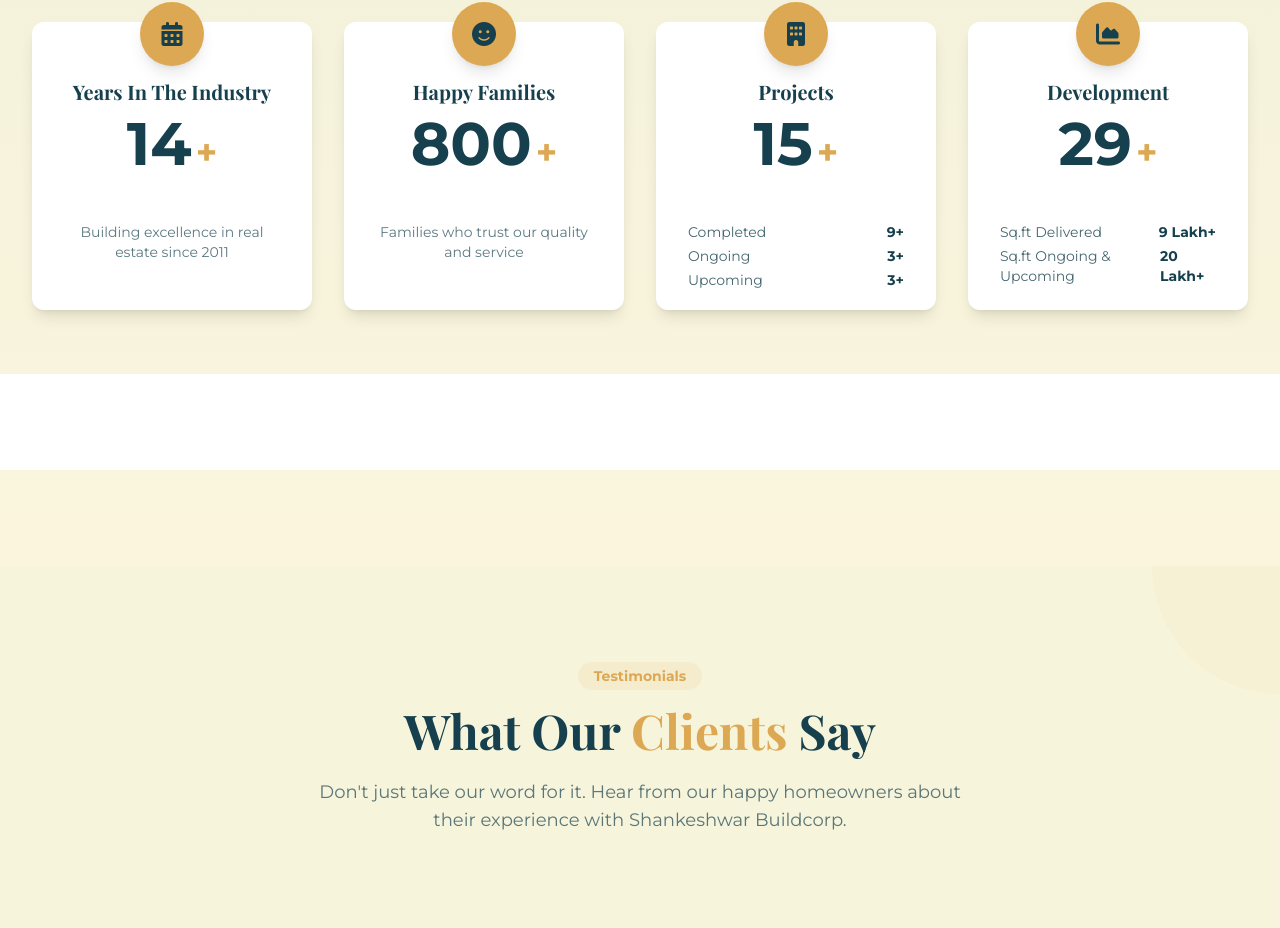
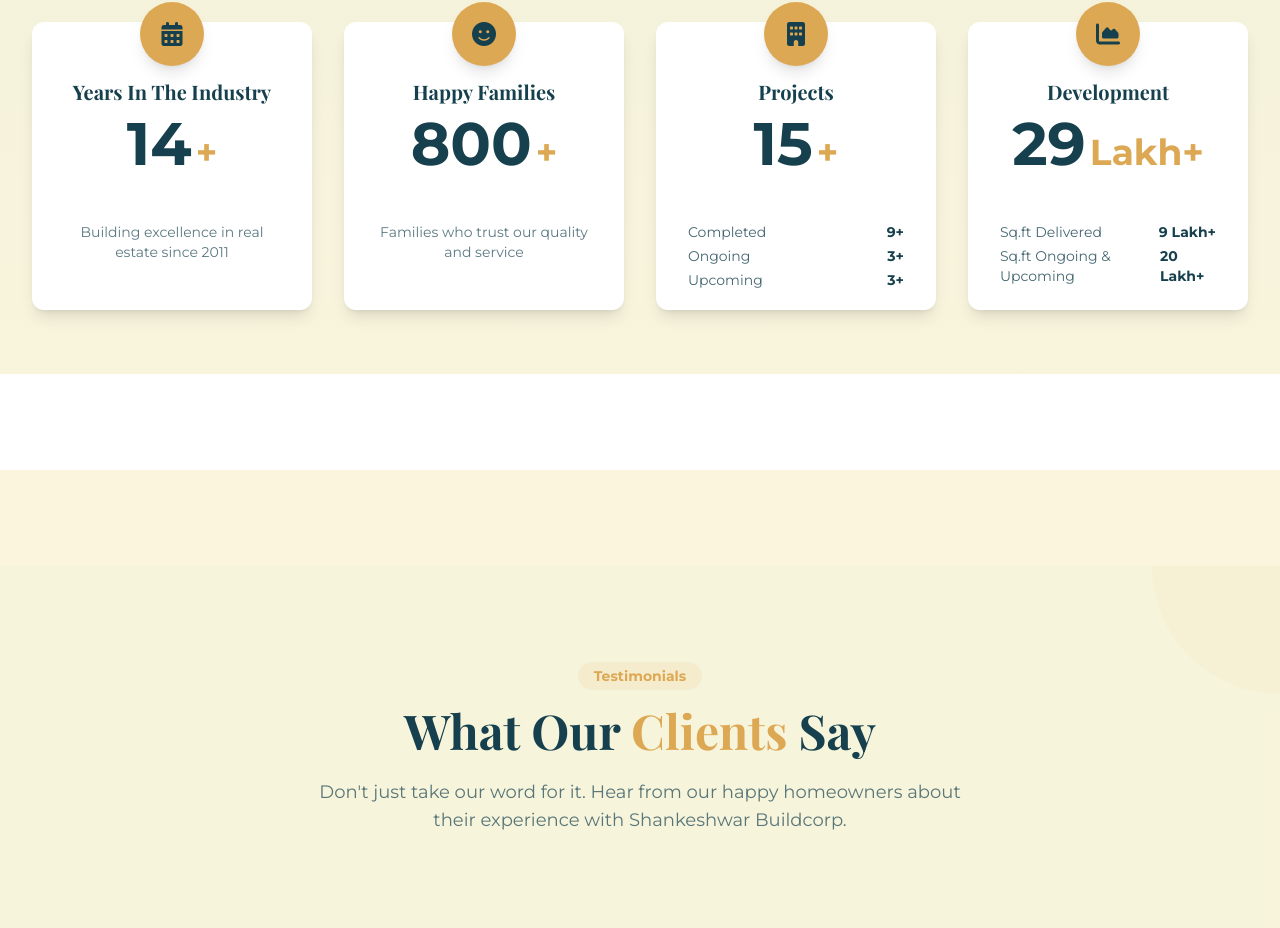
Before and after one commit to ShankeshwarBuildCorp/website, a React (Vite) app: page / in a window 1280 px wide. Shown: the part 3859-4787 px from the top of the page. Built offline with nearby package versions, Linux system fonts and the light colour scheme.

Commit message:
review and counter changed

```diff
--- a/src/components/home/AchievementsCounter.jsx
+++ b/src/components/home/AchievementsCounter.jsx
@@ -41,6 +41,7 @@ const achievements = [
     icon: 'fas fa-chart-area',
     description: '',
     hasSubcounters: true,
+    suffix: ' Lakh+',
     subcounters: [
       { name: 'Sq.ft Delivered', value: 9, suffix: ' Lakh+' },
       { name: 'Sq.ft Ongoing & Upcoming', value: 20, suffix: ' Lakh+' }
@@ -172,7 +173,7 @@ const AchievementsCounter = () => {
               : achievement.value;
 
             // Suffix for the main counter
-            const suffix = achievement.hasSubcounters ? '+' : achievement.suffix;
+            const suffix = achievement.hasSubcounters ? (achievement.suffix || '+') : achievement.suffix;
 
             // Use the counter hook for the total value
             const { count, ref } = useCounter(totalValue, 2.5);
--- a/src/components/home/TestimonialsSection.jsx
+++ b/src/components/home/TestimonialsSection.jsx
@@ -238,7 +238,9 @@ const TestimonialsSection = () => {
           transition={{ duration: 0.6, delay: 0.2 }}
         >
           <a
-            href="/contact"
+            href="https://g.co/kgs/foSrPwb"
+            target="_blank"
+            rel="noopener noreferrer"
             className="inline-flex items-center bg-deep-teal text-white hover:bg-amber-gold transition-all duration-300 font-semibold px-8 py-3 rounded-lg"
           >
             Share Your Experience
```
